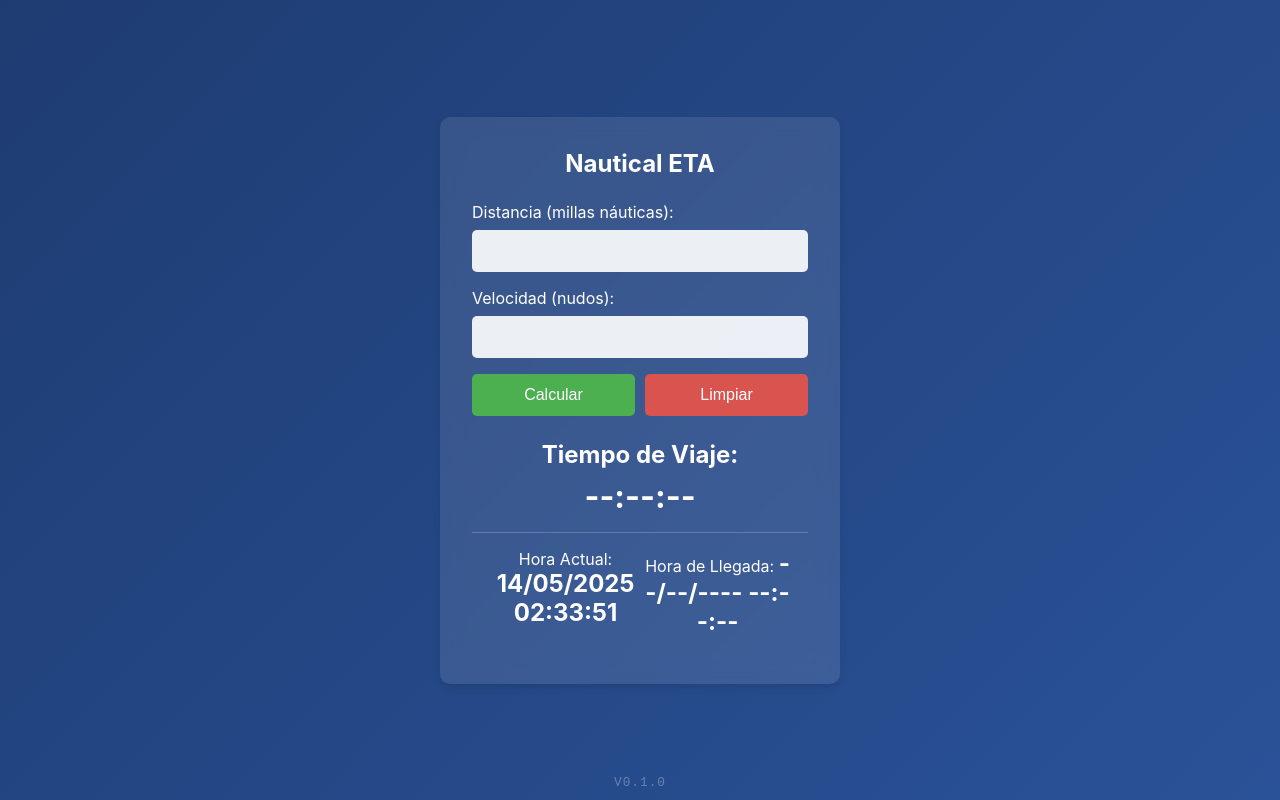
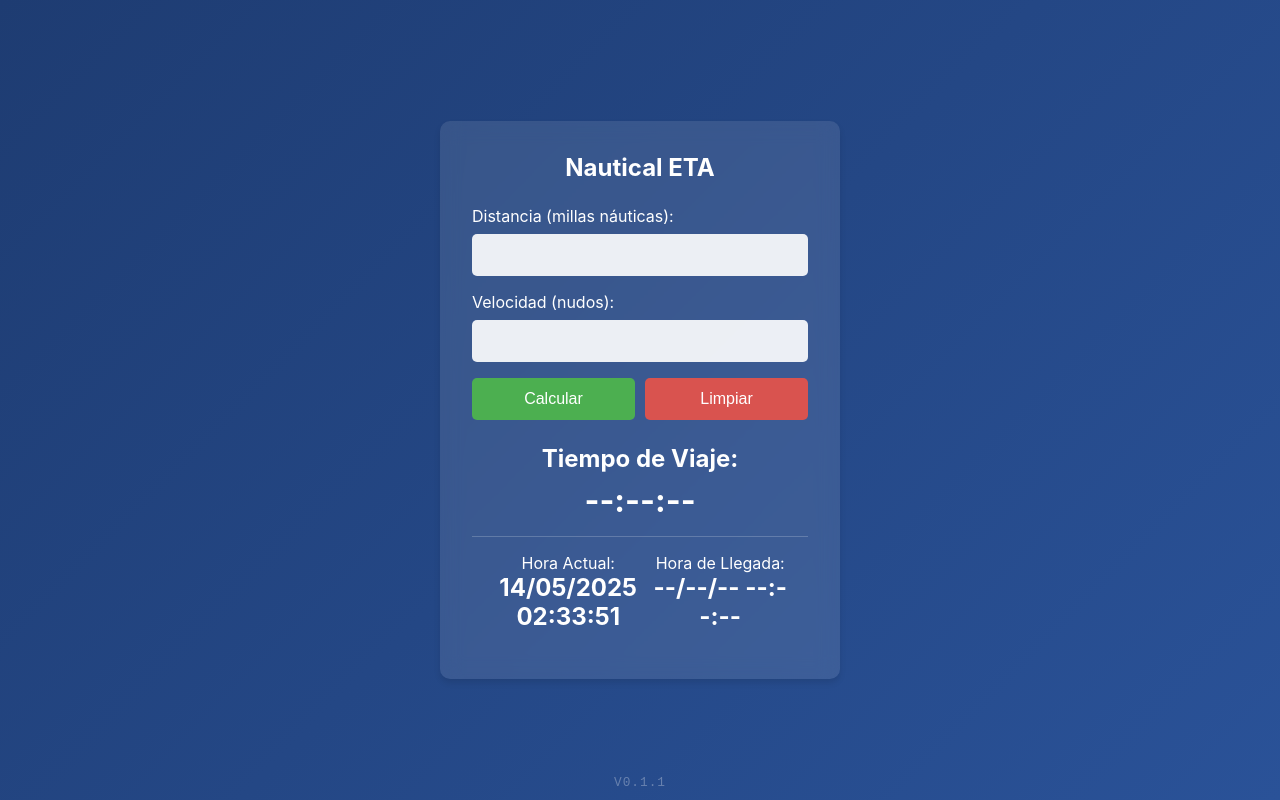
Before and after one commit to socramazibi/Calculadora-Barco, a plain HTML site: page index.html in a window 1280 px wide. Drawn offline with Linux system fonts and the light colour scheme.

Commit message:
Update index.html

```diff
--- a/index.html
+++ b/index.html
@@ -29,14 +29,14 @@
       <h2>Tiempo de Viaje:</h2>
       <p id="time-result">--:--:--</p>
       <div class="time-info">
-        <p>Hora Actual: <span id="current-time">--/--/----   --:--:--</span></p>
-        <p>Hora de Llegada: <span id="arrival-time">--/--/----   --:--:--</span></p>
+        <p>Hora Actual: <span id="current-time">--/--/--  --:--:--</span></p>
+        <p>Hora de Llegada: <span id="arrival-time">--/--/--  --:--:--</span></p>
       </div>
     </div>
   </div>
 
   <div class="watermark">
-    <span>v0.1.0</span>
+    <span>v0.1.1</span>
   </div>
 
   <script src="main.js"></script>
```
